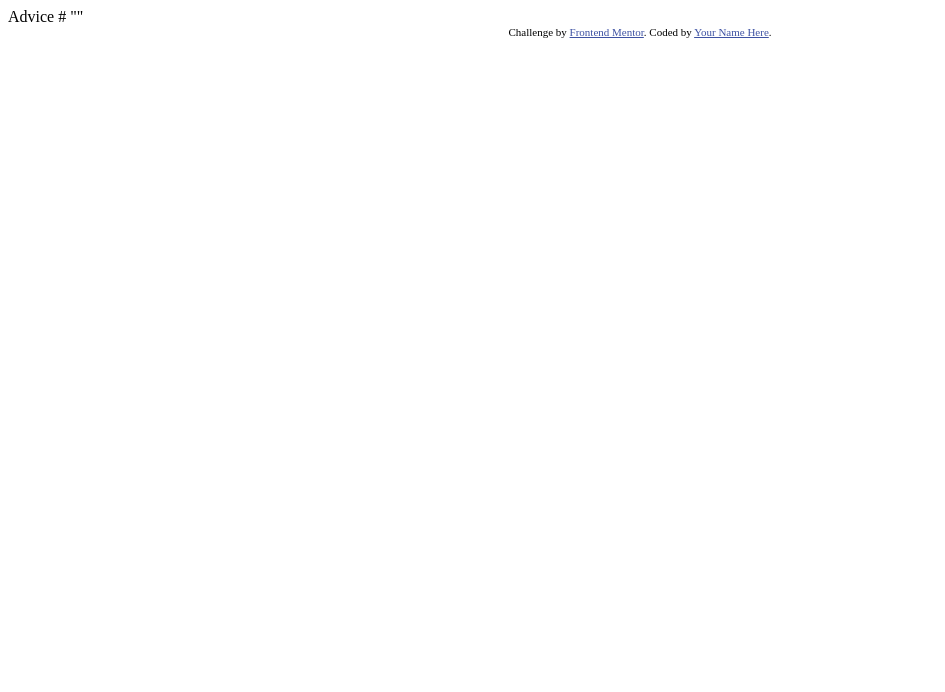
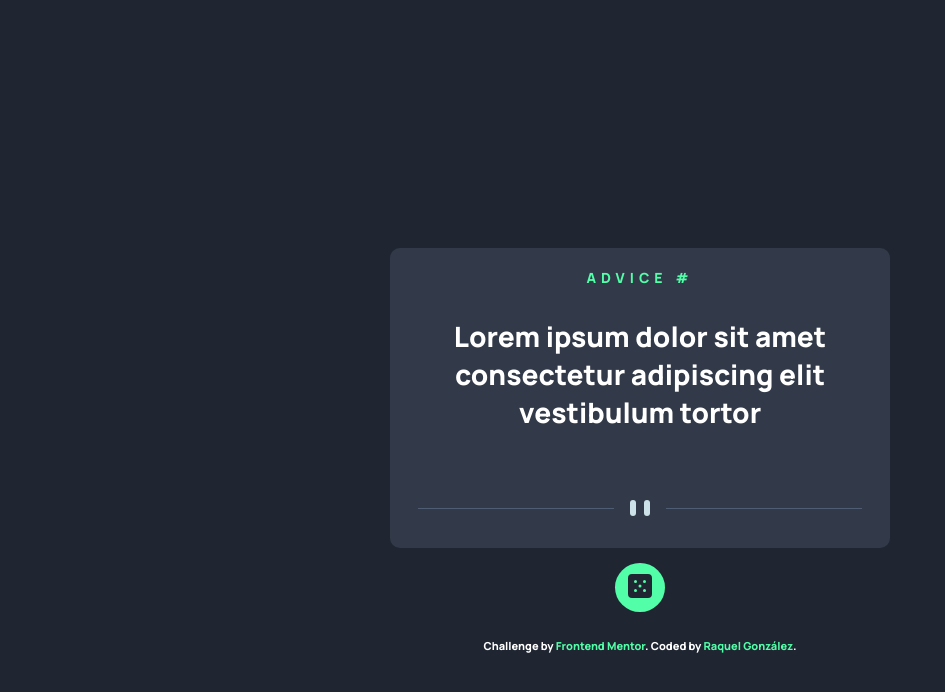
Before and after one commit to raquelgonzalezcalvo/advice-generator-app, a plain HTML site: page index.html in a window 1280 px wide. Shown: the whole page, without its empty margins (0-945 px from the left). Drawn offline with Linux system fonts and the light colour scheme; a web font is replaced by a local one.

Commit message:
add styles

```diff
--- a/index.html
+++ b/index.html
@@ -1,28 +1,77 @@
 <!DOCTYPE html>
 <html lang="en">
   <head>
-  <meta charset="UTF-8">
-  <meta name="viewport" content="width=device-width, initial-scale=1.0"> <!-- displays site properly based on user's device -->
+    <meta charset="UTF-8" />
+    <meta name="viewport" content="width=device-width, initial-scale=1.0" />
 
-  <link rel="icon" type="image/png" sizes="32x32" href="./images/favicon-32x32.png">
+    <link
+      rel="icon"
+      type="image/png"
+      sizes="32x32"
+      href="./images/favicon-32x32.png"
+    />
+    <link rel="stylesheet" href="styles.css" />
 
     <title>Frontend Mentor | Advice generator app</title>
-
-  <!-- Feel free to remove these styles or customise in your own stylesheet 👍 -->
-  <style>
-    .attribution { font-size: 11px; text-align: center; }
-    .attribution a { color: hsl(228, 45%, 44%); }
-  </style>
   </head>
   <body>
+    <section class="container">
+      <div class="container__div">
+        <h1 class="container__div__title">Advice #</h1>
+        <p class="container__div__paragraph">
+          Lorem ipsum dolor sit amet consectetur adipiscing elit vestibulum
+          tortor
+        </p>
+        <svg
+          class="container__div__desktop"
+          width="444"
+          height="16"
+          xmlns="http://www.w3.org/2000/svg"
+        >
+          <g fill="none" fill-rule="evenodd">
+            <path fill="#4F5D74" d="M0 8h196v1H0zM248 8h196v1H248z" />
+            <g transform="translate(212)" fill="#CEE3E9">
+              <rect width="6" height="16" rx="3" />
+              <rect x="14" width="6" height="16" rx="3" />
+            </g>
+          </g>
+        </svg>
+        <svg
+          class="container__div__mobile"
+          width="295"
+          height="16"
+          xmlns="http://www.w3.org/2000/svg"
+        >
+          <g fill="none" fill-rule="evenodd">
+            <path fill="#4F5D74" d="M0 8h122v1H0zM173 8h122v1H173z" />
+            <g transform="translate(138)" fill="#CEE3E9">
+              <rect width="6" height="16" rx="3" />
+              <rect x="14" width="6" height="16" rx="3" />
+            </g>
+          </g>
+        </svg>
+        <button class="container__div__btn" type="button">
+          <svg width="24" height="24" xmlns="http://www.w3.org/2000/svg">
+            <path
+              d="M20 0H4a4.005 4.005 0 0 0-4 4v16a4.005 4.005 0 0 0 4 4h16a4.005 4.005 0 0 0 4-4V4a4.005 4.005 0 0 0-4-4ZM7.5 18a1.5 1.5 0 1 1 0-3 1.5 1.5 0 0 1 0 3Zm0-9a1.5 1.5 0 1 1 0-3 1.5 1.5 0 0 1 0 3Zm4.5 4.5a1.5 1.5 0 1 1 0-3 1.5 1.5 0 0 1 0 3Zm4.5 4.5a1.5 1.5 0 1 1 0-3 1.5 1.5 0 0 1 0 3Zm0-9a1.5 1.5 0 1 1 0-3 1.5 1.5 0 0 1 0 3Z"
+              fill="#202733"
+            />
+          </svg>
+        </button>
+      </div>
 
-  Advice #<!-- Advice ID goes here -->
-
-  "<!-- Advice text goes here -->"
-
+      <footer>
         <div class="attribution">
-    Challenge by <a href="https://www.frontendmentor.io?ref=challenge" target="_blank">Frontend Mentor</a>.
-    Coded by <a href="#">Your Name Here</a>.
+          Challenge by
+          <a href="https://www.frontendmentor.io?ref=challenge" target="_blank"
+            >Frontend Mentor</a
+          >. Coded by
+          <a target="_blank" href="https://github.com/raquelgonzalezcalvo"
+            >Raquel González</a
+          >.
         </div>
+      </footer>
+    </section>
+    <script src="main.js"></script>
   </body>
 </html>
--- /dev/null
+++ b/styles.css
@@ -0,0 +1,91 @@
+@import url("https://fonts.googleapis.com/css2?family=Manrope:wght@800&family=Playfair:wght@500;600;700&family=Poppins:wght@400;500;600;700&display=swap");
+* {
+  margin: 0;
+  padding: 0;
+  box-sizing: border-box;
+}
+:root {
+  --Light-Cyan: hsl(193, 38%, 86%);
+  --Neon-Green: hsl(150, 100%, 66%);
+  --Grayish-Blue: hsl(217, 19%, 38%);
+  --Dark-Grayish-Blue: hsl(217, 19%, 24%);
+  --Dark-Blue: hsl(218, 23%, 16%);
+}
+body {
+  font-family: "Manrope", sans-serif;
+  background-color: var(--Dark-Blue);
+  overflow-y: hidden;
+}
+.container {
+  display: flex;
+  flex-direction: column;
+  justify-content: center;
+  align-items: center;
+  height: 900px;
+}
+.container__div {
+  background-color: var(--Dark-Grayish-Blue);
+  width: 500px;
+  height: 300px;
+  border-radius: 10px;
+  padding: 20px;
+  text-align: center;
+}
+.container__div__paragraph {
+  min-height: 152px;
+  font-size: 28px;
+  color: white;
+  margin: 30px;
+}
+.container__div__title {
+  font-size: 14px;
+  color: var(--Neon-Green);
+  letter-spacing: 5px;
+  text-transform: uppercase;
+  font-weight: 300;
+}
+.container__div__mobile {
+  display: none;
+}
+.container__div__btn {
+  margin-top: 42px;
+  height: 49px;
+  width: 50px;
+  border-radius: 100%;
+  border: none;
+  background-color: var(--Neon-Green);
+}
+.container__div__btn:hover {
+  cursor: pointer;
+  box-shadow: 1px 2px 10px 1px var(--Neon-Green);
+}
+footer {
+  margin-top: 90px;
+}
+.attribution {
+  font-size: 11px;
+  text-align: center;
+  color: white;
+}
+.attribution a {
+  color: var(--Neon-Green);
+  text-decoration: none;
+}
+@media (max-width: 530px) {
+  .container__div {
+    width: 400px;
+  }
+  .container__div__desktop {
+    display: none;
+  }
+  .container__div__mobile {
+    display: block;
+    margin: 25px;
+  }
+  .container__div__paragraph {
+    margin: 20px;
+  }
+  .container__div__btn {
+    margin-top: 0px;
+  }
+}
```
Also changed, not shown: main.js (added). Lines whose indentation alone changed are shown as unchanged.
